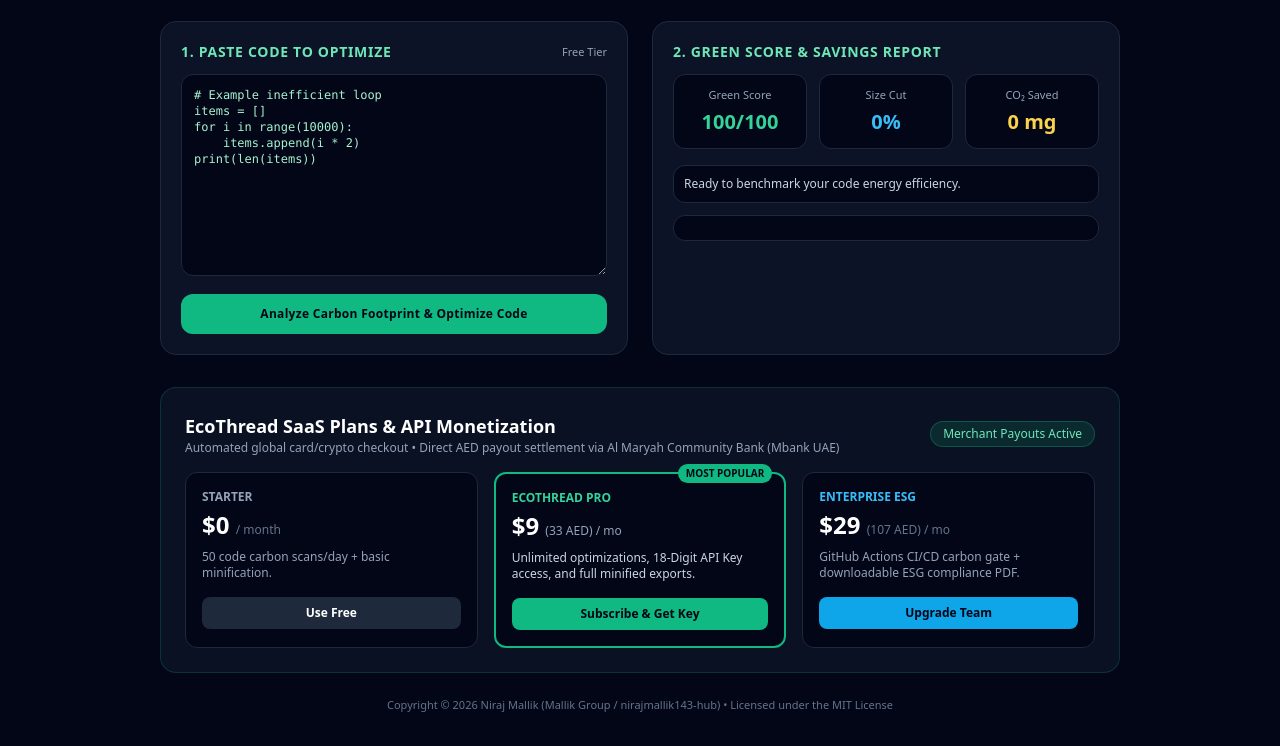
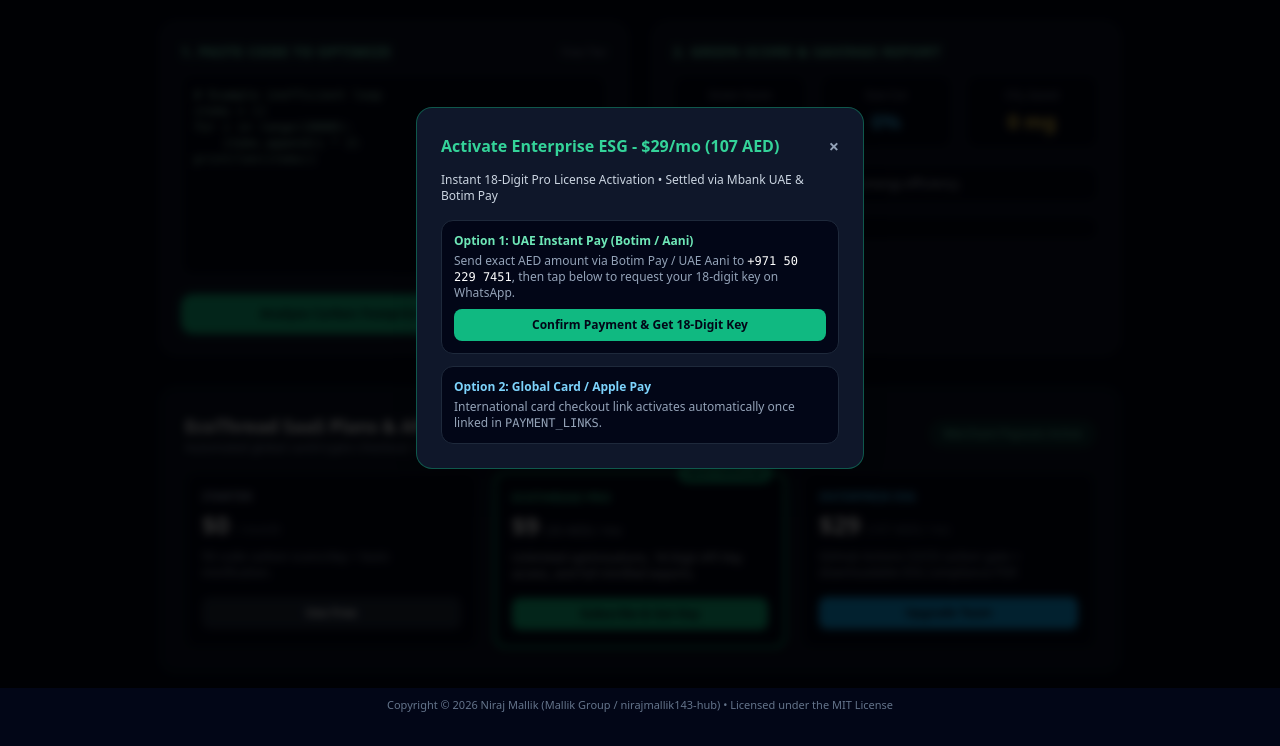
Before and after one commit to nirajmallik143-hub/mallik-group-ecosystem, a plain HTML site: page EcoThread/public/index.html in a window 1280 px wide. Both pictures are taken after a click on the button "Upgrade Team". Shown: the part 112-858 px from the top of the page. Drawn offline with nearby package versions, Linux system fonts and the light colour scheme.

Commit message:
Add Botim/Mbank instant UAE payment & global checkout modal to EcoThread

```diff
--- a/EcoThread/public/index.html
+++ b/EcoThread/public/index.html
@@ -139,8 +139,47 @@ print(len(items))</textarea>
       }
     }
 
+    // Paste your Lemon Squeezy / Stripe Payment Links here once created:
+    const PAYMENT_LINKS = {
+      "Pro - $9/mo (33 AED)": "",
+      "Enterprise ESG - $29/mo (107 AED)": ""
+    };
+
     function subscribePlan(planName) {
-      alert("Checkout initialized for " + planName + ".\n\nConnect your Stripe UAE / Lemon Squeezy Payment Link in EcoThread/public/index.html to receive payouts directly to your Mbank UAE IBAN.");
+      const url = PAYMENT_LINKS[planName];
+      if (url && url.startsWith("https://")) {
+        window.open(url, "_blank");
+        return;
+      }
+      const existing = document.getElementById("payModal");
+      if (existing) existing.remove();
+
+      const modal = document.createElement("div");
+      modal.id = "payModal";
+      modal.className = "fixed inset-0 bg-black/80 backdrop-blur-sm flex items-center justify-center p-4 z-50";
+      modal.innerHTML = `
+        <div class="bg-slate-900 border border-emerald-500/40 rounded-2xl max-w-md w-full p-6 text-slate-100 shadow-2xl">
+          <div class="flex items-center justify-between mb-3">
+            <h3 class="text-base font-extrabold text-emerald-400">Activate ${planName}</h3>
+            <button onclick="document.getElementById('payModal').remove()" class="text-slate-400 hover:text-white text-lg font-bold">&times;</button>
+          </div>
+          <p class="text-xs text-slate-300 mb-4">Instant 18-Digit Pro License Activation &bull; Settled via Mbank UAE &amp; Botim Pay</p>
+
+          <div class="space-y-3 text-xs">
+            <div class="p-3 rounded-xl bg-slate-950 border border-slate-800">
+              <div class="font-bold text-emerald-300 mb-1">Option 1: UAE Instant Pay (Botim / Aani)</div>
+              <p class="text-slate-400">Send exact AED amount via Botim Pay / UAE Aani to <span class="text-white font-mono">+971 50 229 7451</span>, then tap below to request your 18-digit key on WhatsApp.</p>
+              <a href="https://wa.me/971502297451?text=Hello%20Niraj%2C%20I%20paid%20for%20EcoThread%20${encodeURIComponent(planName)}.%20Please%20send%20my%2018-digit%20Pro%20Key." target="_blank" class="mt-2 inline-block w-full text-center py-2 rounded-lg bg-emerald-500 text-slate-950 font-extrabold">Confirm Payment &amp; Get 18-Digit Key</a>
+            </div>
+
+            <div class="p-3 rounded-xl bg-slate-950 border border-slate-800">
+              <div class="font-bold text-sky-300 mb-1">Option 2: Global Card / Apple Pay</div>
+              <p class="text-slate-400">International card checkout link activates automatically once linked in <code>PAYMENT_LINKS</code>.</p>
+            </div>
+          </div>
+        </div>
+      `;
+      document.body.appendChild(modal);
     }
 
     window.addEventListener("DOMContentLoaded", () => {
```
